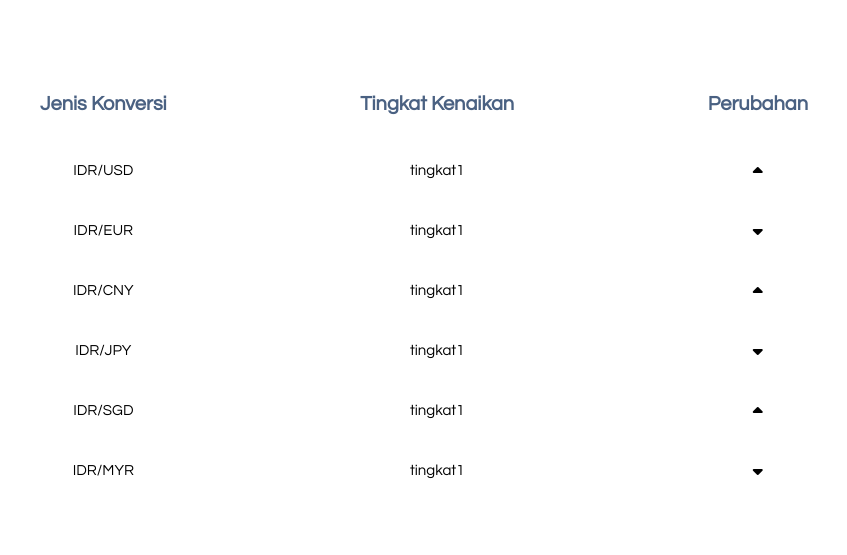
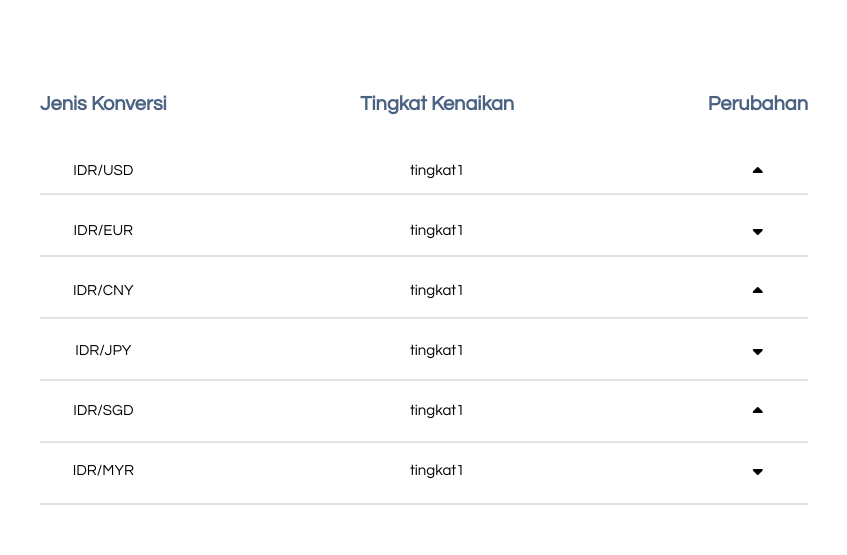
Before and after one commit to LutherCeltors/Tubes-ARC, a plain HTML site: page ARCx/IDR di Dunia/index.html in a window 1280 px wide. Shown: the part 800-1355 px from the top of the page, 216-1063 px from the left. Drawn offline with Linux system fonts and the light colour scheme; files whose address does not match are found by name.

Commit message:
Update index.html (adding underlline to each rows

```diff
--- a/ARCx/IDR di Dunia/index.html
+++ b/ARCx/IDR di Dunia/index.html
@@ -70,6 +70,14 @@
           <i class="fas fa-caret-up"></i>
           <i class="fas fa-caret-down"></i>
         </div>
+        <div class="rows">
+          <div></div>
+          <div></div>
+          <div></div>
+          <div></div>
+          <div></div>
+          <div></div>
+        </div>
       </div>
     </div>
     <footer class="footer">
```
